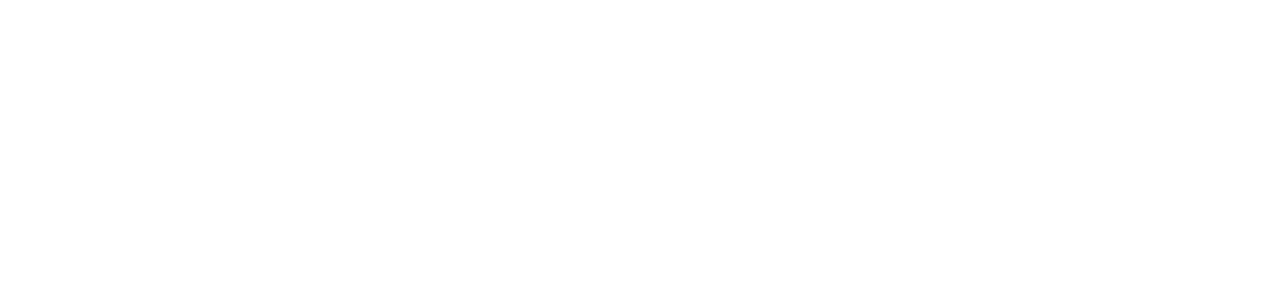
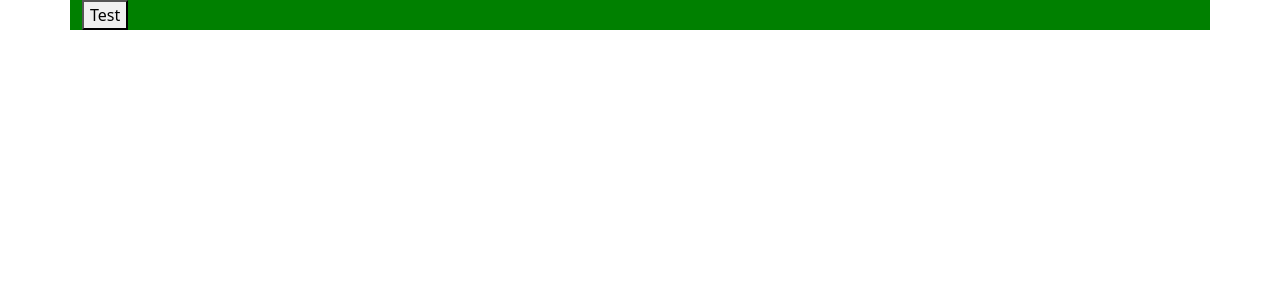
Before and after one commit to JPEdgar/venteur-technical-interview, a React (Create React App) app: page / in a window 1280 px wide. Shown: the top 300 px of the page. Built offline with nearby package versions, Linux system fonts and the light colour scheme.

Commit message:
Testing and toying with bot api

```diff
--- a/package.json
+++ b/package.json
@@ -5,6 +5,9 @@
     "dependencies": {
         "@emotion/react": "^11.11.0",
         "@emotion/styled": "^11.11.0",
+        "@fortawesome/fontawesome-svg-core": "^6.4.0",
+        "@fortawesome/free-regular-svg-icons": "^6.4.0",
+        "@fortawesome/free-solid-svg-icons": "^6.4.0",
         "@testing-library/jest-dom": "^5.16.5",
         "@testing-library/react": "^13.4.0",
         "@testing-library/user-event": "^13.5.0",
@@ -12,6 +15,7 @@
         "@types/node": "^16.18.34",
         "@types/react": "^18.2.8",
         "@types/react-dom": "^18.2.4",
+        "axios": "^1.4.0",
         "bootstrap": "^5.3.0",
         "react": "^18.2.0",
         "react-bootstrap": "^2.7.4",
--- a/src/App.tsx
+++ b/src/App.tsx
@@ -2,10 +2,15 @@ import React from "react";
 
 import { Container } from "react-bootstrap";
 
+import Test from "./Test";
+
+// https://brandeps.com/logo-download/W/Wordle-logo-vector-01.svg
+// <i class="fa-solid fa-robot"></i>
+
 const App = () => {
     return (
-        <Container>
-            <></>
+        <Container style={{backgroundColor: "green"}}>
+            <Test />
         </Container>
     );
 };
--- /dev/null
+++ b/src/Test.jsx
@@ -0,0 +1,37 @@
+import React, { useState, useEffect } from "react";
+
+import axios from "axios";
+
+const Test = () => {
+    const [temp, setTemp] = useState(null);
+
+    const URL = "https://interviewing.venteur.co/api/wordle";
+
+    const testReq = [
+        {
+            word: "serai",
+            clue: "gxyxx", // g = green, y = yellow, x = gray
+        },
+    ];
+
+    const Test = async () => {
+        try {
+            const response = await axios.post(URL, testReq);
+            setTemp(response.data);
+        } catch (error) {
+            console.log("error => ", error);
+        }
+    };
+
+    useEffect(() => {
+        console.log("temp = ", temp);
+    }, [temp]);
+
+    return (
+        <>
+            <button onClick={() => Test()}>Test</button>
+        </>
+    );
+};
+
+export default Test;
--- a/src/react-app-env.d.ts
+++ /dev/null
@@ -1 +0,0 @@
-/// <reference types="react-scripts" />
```
Also changed, not shown: 1 other file (tests, documents, lock files or other folders).
